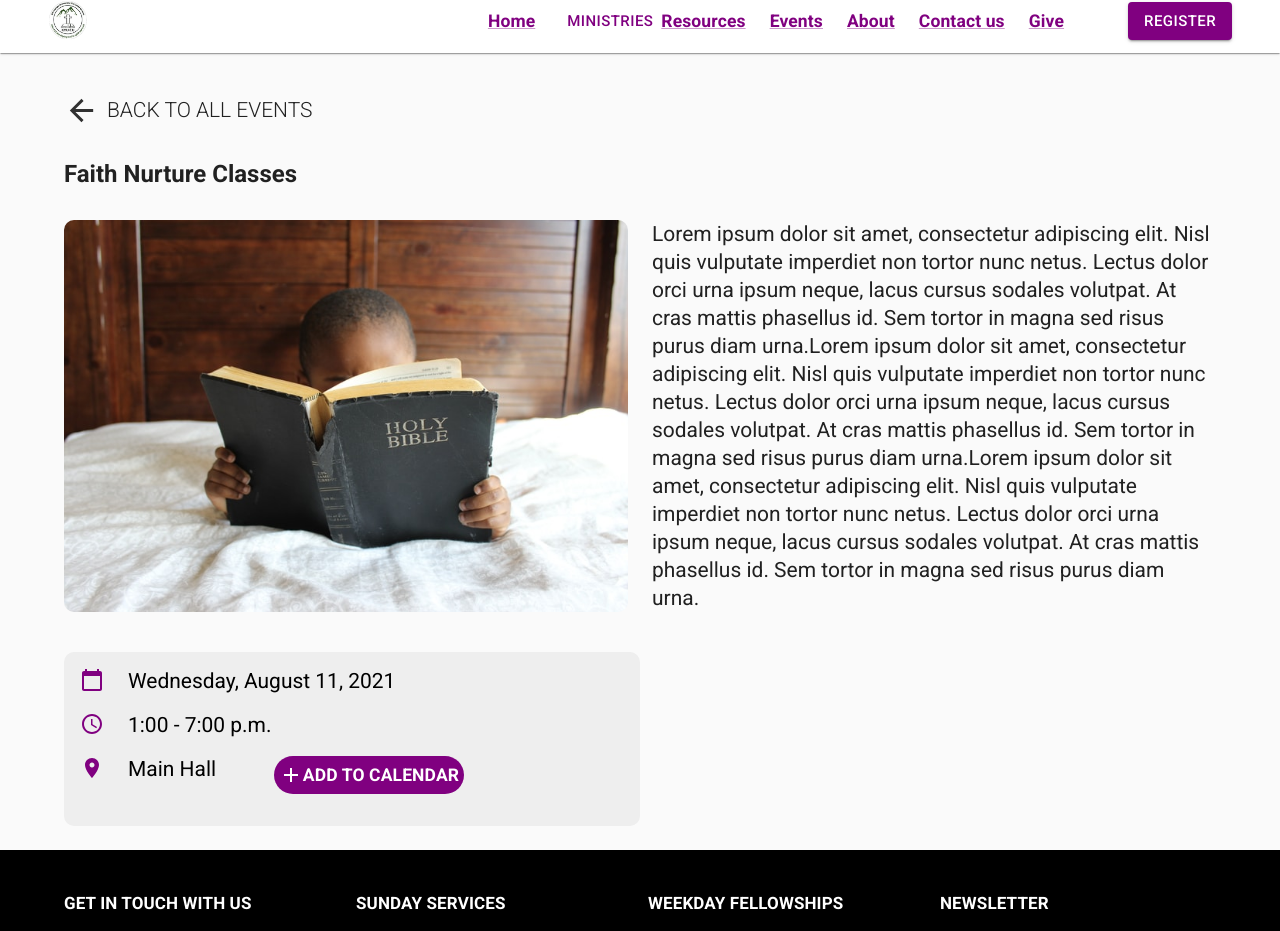
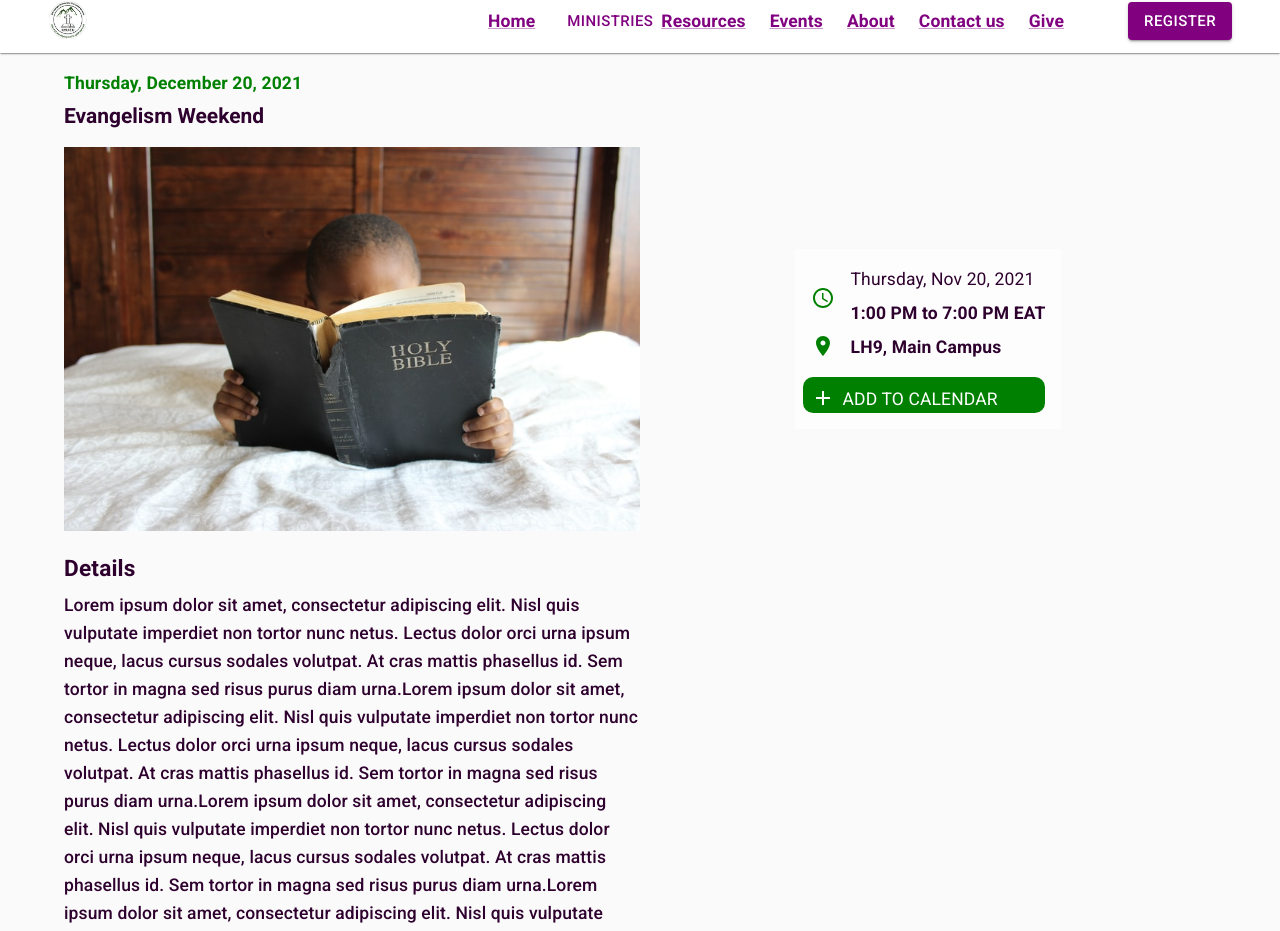
Before and after one commit to KyU-Christian-Union/kyucuwebapp, a React (Create React App) app: page /events/id in a window 1280 px wide. Shown: the part 11-942 px from the top of the page. Built offline with nearby package versions, Linux system fonts and the light colour scheme.

Commit message:
upcoming events new design frontend code complete

```diff
--- a/src/pages/SpecificEventPage/SpecificEventPage.jsx
+++ b/src/pages/SpecificEventPage/SpecificEventPage.jsx
@@ -1,59 +1,40 @@
 import React from 'react';
-import { Container, Typography, Box, Grid } from '@mui/material';
-import ArrowBackIcon from '@mui/icons-material/ArrowBack';
-import CalendarTodayIcon from '@mui/icons-material/CalendarToday';
+import { Container, Typography, Box, Grid, Divider } from '@mui/material';
 import AccessTimeIcon from '@mui/icons-material/AccessTime';
 import LocationOnIcon from '@mui/icons-material/LocationOn';
 import { makeStyles } from '@mui/styles';
 import AddIcon from '@mui/icons-material/Add';
-import { Link } from 'react-router-dom';
 import PublicAppBar from '../../components/AppBars.jsx/PublicAppBar';
 import Footer from '../../components/Footer/Footer';
 import upcomingeventImage from '../../assets/images/upcomingevent_image.jpg';
+import UpcomingEvent from '../../components/UpcomingEvents/UpcomingEvent';
 
 const useStyles = makeStyles(theme => ({
-  imgStyle: {
-    borderRadius: '10px',
-    objectFit: 'cover'
-  },
-  containerStyle: {
-    '& .MuiContainer-root': {
-      paddingLeft: theme.spacing(0),
-      paddingRight: theme.spacing(0)
+  specificEventBox: {
+    [theme.breakpoints.down('sm')]: {
+      flexDirection: 'column'
     }
   },
-  IconStyle: {
-    color: theme.palette.primary.main,
-    marginLeft: theme.spacing(2)
-  },
-  pageSubTitle: {
+  specificEventImage: {
+    width: '50%',
     [theme.breakpoints.down('sm')]: {
-      fontSize: '29px'
+      width: '100%'
     }
   },
-  iconTypography: {
-    fontWeight: 400,
-    paddingLeft: theme.spacing(3),
-    color: 'black',
-    [theme.breakpoints.down('md')]: {
-      fontSize: '17px'
-    },
+  specificEventGrid: {
     [theme.breakpoints.down('sm')]: {
-      fontSize: '18px'
+      width: '100%'
     }
   },
-  addToCalendar: {
-    backgroundColor: theme.palette.primary.main,
-    [theme.breakpoints.up('sm')]: {
-      marginLeft: '10%'
-    },
+  specificEventDetails: {
     [theme.breakpoints.down('sm')]: {
-      marginLeft: theme.spacing(2)
+      width: '100%'
     }
   },
-  eventLink: {
-    textDecoration: 'none',
-    color: 'inherit'
+  specificEventAdd: {
+    [theme.breakpoints.down('sm')]: {
+      width: '60%'
+    }
   }
 }));
 
@@ -62,29 +43,91 @@ const SpecificEventPage = () => {
   return (
     <>
       <PublicAppBar />
-      <Container maxWidth="lg" className={classes.containerStyle}>
-        <Link to="/events" className={classes.eventLink}>
-          <Box component="div" sx={{ display: 'flex', mb: 4, mt: 5, alignItems: 'center' }}>
-            <ArrowBackIcon sx={{ fontSize: 35, color: '#313131' }} />
-            <Typography sx={{ ml: 1, fontWeight: 300, fontSize: '22px' }} variant="h5">
-              BACK TO ALL EVENTS
+      <Container maxWidth="lg">
+        <Box mt={2} mb={2}>
+          <Typography variant="h6" color="#008000" gutterBottom>
+            Thursday, December 20, 2021
+          </Typography>
+          <Typography variant="h5" color="#2E002E" gutterBottom>
+            Evangelism Weekend
+          </Typography>
+        </Box>
+        <Box mb={3} sx={{ display: 'flex' }} className={classes.specificEventBox}>
+          <img
+            src={upcomingeventImage}
+            alt="Event"
+            style={{ objectFit: 'cover' }}
+            className={classes.specificEventImage}
+          />
+          <Grid
+            container
+            className={classes.specificEventGrid}
+            sx={{
+              display: 'flex',
+              alignItems: 'center',
+              justifyContent: 'center',
+              width: '50%'
+            }}
+          >
+            <Grid
+              item
+              direction="column"
+              sx={{ backgroundColor: '#FDFDFD', padding: 2 }}
+              className={classes.specificEventGrid}
+            >
+              <Grid container spacing={2} sx={{ alignItems: 'center' }}>
+                <Grid item>
+                  <AccessTimeIcon sx={{ color: '#008000' }} />
+                </Grid>
+                <Grid item>
+                  <Typography variant="h6" color="#2E002E" sx={{ fontWeight: '400' }} gutterBottom>
+                    Thursday, Nov 20, 2021
+                  </Typography>
+                  <Typography variant="h6" color="#2E002E" gutterBottom>
+                    1:00 PM to 7:00 PM EAT
+                  </Typography>
+                </Grid>
+              </Grid>
+              <Grid container spacing={2} sx={{ alignItems: 'center' }}>
+                <Grid item>
+                  <LocationOnIcon sx={{ color: '#008000' }} />
+                </Grid>
+                <Grid item>
+                  <Typography variant="h6" color="#2E002E">
+                    LH9, Main Campus
+                  </Typography>
+                </Grid>
+              </Grid>
+              <Grid
+                container
+                spacing={1}
+                sx={{
+                  alignItems: 'center',
+                  backgroundColor: '#008000',
+                  borderRadius: '10px',
+                  marginTop: 2
+                }}
+              >
+                <Grid item>
+                  <AddIcon sx={{ color: 'white' }} />
+                </Grid>
+                <Grid item>
+                  <Typography variant="h6" color="white" sx={{ fontWeight: 400 }}>
+                    ADD TO CALENDAR
+                  </Typography>
+                </Grid>
+              </Grid>
+            </Grid>
+          </Grid>
+        </Box>
+        <Grid container sx={{ width: '50%' }} className={classes.specificEventDetails}>
+          <Grid item>
+            <Typography variant="h4" color="#2E002E" gutterBottom>
+              Details
             </Typography>
-          </Box>
-        </Link>
-        {/** heading typography */}
-        <Typography variant="h3" gutterBottom="true" className={classes.pageSubTitle} sx={{ mb: 4, fontWeight: 900 }}>
-          Faith Nurture Classes
-        </Typography>
-        {/** specific event info */}
-        <Grid container spacing={3} sx={{ pb: 2 }}>
-          <Grid item xs={12} sm={6} md={6} lg={6}>
-            <img src={upcomingeventImage} alt="eventPicture" width="100%" height="100%" className={classes.imgStyle} />
           </Grid>
-          <Grid item xs={12} sm={6} md={6} lg={6}>
-            <Typography
-              variant="h5"
-              sx={{ letterSpacing: '0px', fontSize: '20px', fontWeight: 400, lineHeight: '28px' }}
-            >
+          <Grid item>
+            <Typography variant="h6" color="#2E002E" sx={{ fontWeight: '500' }} gutterBottom>
               Lorem ipsum dolor sit amet, consectetur adipiscing elit. Nisl quis vulputate imperdiet non tortor nunc
               netus. Lectus dolor orci urna ipsum neque, lacus cursus sodales volutpat. At cras mattis phasellus id. Sem
               tortor in magna sed risus purus diam urna.Lorem ipsum dolor sit amet, consectetur adipiscing elit. Nisl
@@ -92,46 +135,60 @@ const SpecificEventPage = () => {
               volutpat. At cras mattis phasellus id. Sem tortor in magna sed risus purus diam urna.Lorem ipsum dolor sit
               amet, consectetur adipiscing elit. Nisl quis vulputate imperdiet non tortor nunc netus. Lectus dolor orci
               urna ipsum neque, lacus cursus sodales volutpat. At cras mattis phasellus id. Sem tortor in magna sed
-              risus purus diam urna.
+              risus purus diam urna.Lorem ipsum dolor sit amet, consectetur adipiscing elit. Nisl quis vulputate
+              imperdiet non tortor nunc netus. Lectus dolor orci urna ipsum neque, lacus cursus sodales volutpat. At
+              cras mattis phasellus id. Sem tortor in magna sed risus purus diam urna.Lorem ipsum dolor sit amet,
+              consectetur adipiscing elit. Nisl quis vulputate imperdiet non tortor nunc netus. Lectus dolor orci urna
+              ipsum neque, lacus cursus sodales volutpat. At cras mattis phasellus id. Sem tortor in magna sed risus
+              purus diam urna.Lorem ipsum dolor sit amet, consectetur adipiscing elit. Nisl quis vulputate imperdiet non
+              tortor nunc netus. Lectus dolor orci urna ipsum neque, lacus cursus sodales volutpat. At cras mattis
+              phasellus id. Sem tortor in magna sed risus purus diam urna.
             </Typography>
           </Grid>
         </Grid>
         <Grid
           container
-          rowSpacing={2}
-          lg="6"
-          md="6"
-          sm="6"
-          xs="12"
-          sx={{ backgroundColor: '#EEEEEE', mt: 3, borderRadius: '10px', mb: 3, pb: 4 }}
+          spacing={1}
+          className={classes.specificEventAdd}
+          sx={{
+            alignItems: 'center',
+            backgroundColor: '#008000',
+            borderRadius: '10px',
+            marginTop: 2,
+            width: '25%',
+            marginBottom: 2
+          }}
         >
-          <Grid item sx={{ display: 'flex' }} xs={12} md={12} lg={12}>
-            <CalendarTodayIcon className={classes.IconStyle} />
-            <Typography variant="h5" className={classes.iconTypography}>
-              Wednesday, August 11, 2021
+          <Grid item>
+            <AddIcon sx={{ color: 'white' }} />
+          </Grid>
+          <Grid item>
+            <Typography color="white" sx={{ fontWeight: 400, fontSize: '14px' }}>
+              ADD TO CALENDAR
             </Typography>
           </Grid>
-          <Grid item sx={{ display: 'flex' }} xs={12} md={12} lg={12}>
-            <AccessTimeIcon className={classes.IconStyle} />
-            <Typography variant="h5" className={classes.iconTypography}>
-              1:00 - 7:00 p.m.
-            </Typography>
+        </Grid>
+        <Divider sx={{ height: '1px', backgroundColor: '#C4C4C4' }} />
+        <Box mt={4} sx={{ display: 'flex', alignItems: 'center', justifyContent: 'space-between' }}>
+          <Typography variant="h5" color="#2E002E">
+            Similar Events
+          </Typography>
+          <Typography variant="h6" color="#008000">
+            See all
+          </Typography>
+        </Box>
+        <Grid container spacing={2} sx={{ marginBottom: 2 }}>
+          <Grid item xs={12} md={4} sm={6} lg={4}>
+            <UpcomingEvent />
           </Grid>
-          <Grid item sx={{ display: 'flex' }} xs={12} md={12} lg={12}>
-            <LocationOnIcon className={classes.IconStyle} />
-            <Typography variant="h5" className={classes.iconTypography}>
-              Main Hall
-            </Typography>
-            <Box
-              component="div"
-              className={classes.addToCalendar}
-              sx={{ display: 'flex', alignItems: 'center', borderRadius: '25px', p: '5px', color: 'white' }}
-            >
-              <AddIcon />
-              <Typography variant="h6" sx={{ fontSize: '13px' }}>
-                ADD TO CALENDAR
-              </Typography>
-            </Box>
+          <Grid item xs={12} md={4} sm={6} lg={4}>
+            <UpcomingEvent />
+          </Grid>
+          <Grid item xs={12} md={4} sm={6} lg={4}>
+            <UpcomingEvent />
+          </Grid>
+          <Grid item xs={12} md={4} sm={6} lg={4}>
+            <UpcomingEvent />
           </Grid>
         </Grid>
       </Container>
```
